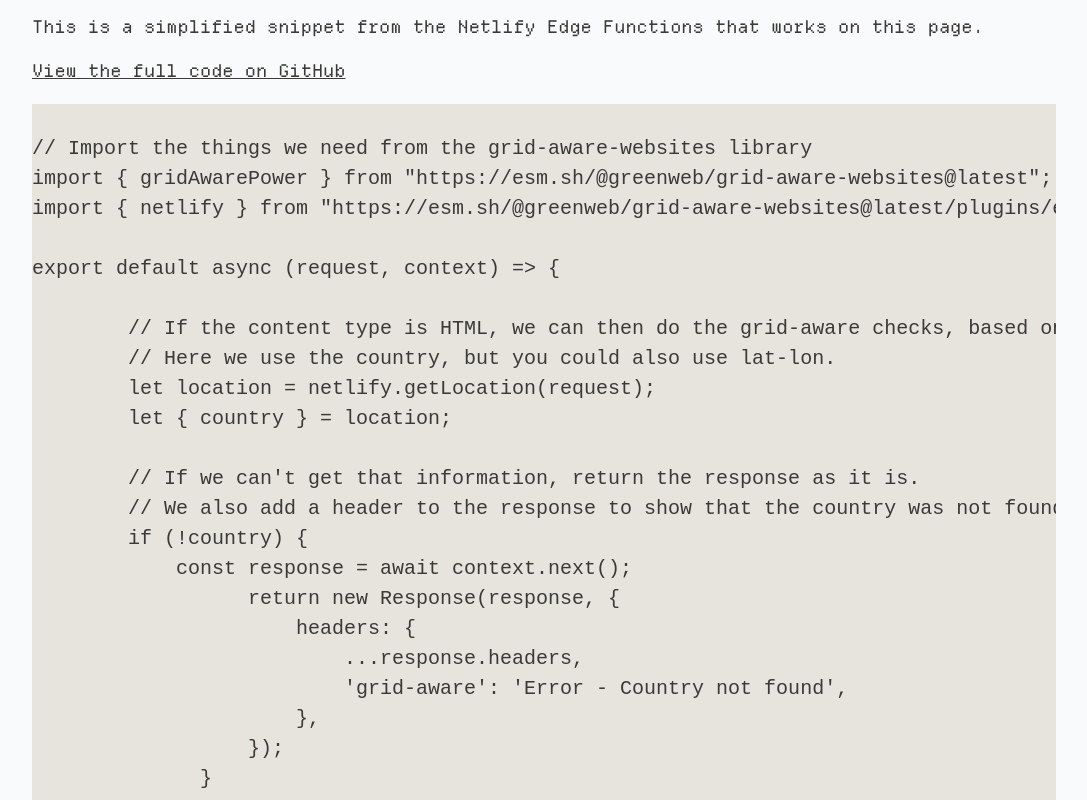
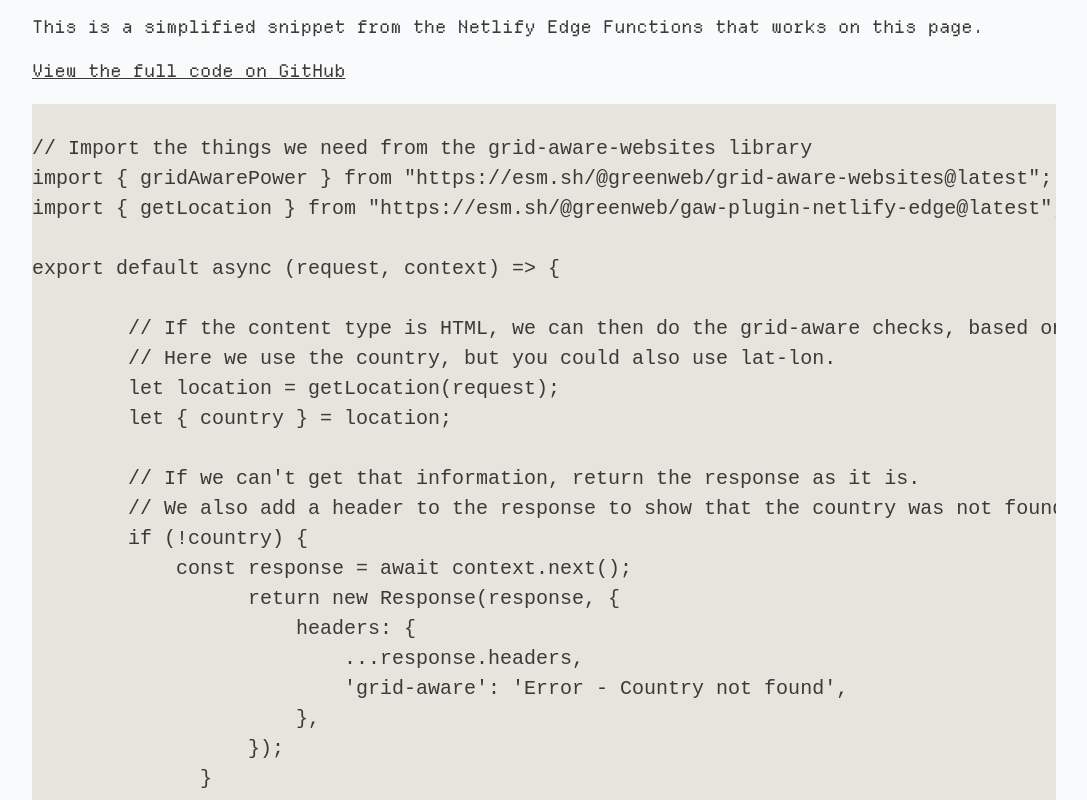
Before and after one commit to thegreenwebfoundation/grid-aware-websites-demo-netlify, an Eleventy site: page src/power-breakdown.html in a window 1280 px wide. Shown: the part 2380-3180 px from the top of the page, without its empty margins (0-1087 px from the left). Built offline with nearby package versions, Linux system fonts and the light colour scheme; Eleventy itself is replaced by a stand-in of ours; files that its build step writes are made by us from their sources.

Commit message:
update to use pluginc

```diff
--- a/example/index.js
+++ b/example/index.js
@@ -1,10 +1,10 @@
 import { gridAwarePower } from "https://esm.sh/@greenweb/grid-aware-websites@latest";
-import { netlify } from "https://esm.sh/@greenweb/grid-aware-websites@latest/plugins/edge";
+import { getLocation } from "https://esm.sh/@greenweb/@gaw-plugin-netlify-edge@latest";
 
 export default async (request, context) => {
 
 	// Get the location of the user from the Netlify request object
-  	let location = netlify.getLocation(context);
+  	let location = getLocation(context);
 	let { country } = location;
 
 	// If the country is not found, then we return the response with an error message in the header
--- a/package.json
+++ b/package.json
@@ -17,6 +17,7 @@
   "type": "module",
   "dependencies": {
     "@11ty/eleventy": "^3.0.0",
+    "@greenweb/gaw-plugin-netlify-edge": "^0.1.0",
     "@greenweb/grid-aware-websites": "^0.1.0"
   },
   "devDependencies": {
--- a/src/_includes/partials/snippet.html
+++ b/src/_includes/partials/snippet.html
@@ -11,13 +11,13 @@
         <code id="snippet">
 // Import the things we need from the grid-aware-websites library
 import { gridAwarePower } from "https://esm.sh/@greenweb/grid-aware-websites@latest";
-import { netlify } from "https://esm.sh/@greenweb/grid-aware-websites@latest/plugins/edge";
+import { getLocation } from "https://esm.sh/@greenweb/gaw-plugin-netlify-edge@latest";
 
 export default async (request, context) => {
 
         // If the content type is HTML, we can then do the grid-aware checks, based on the user location.
         // Here we use the country, but you could also use lat-lon.
-        let location = netlify.getLocation(request);
+        let location = getLocation(request);
         let { country } = location;
 
         // If we can't get that information, return the response as it is.
```
Also changed, not shown: 1 other file.
